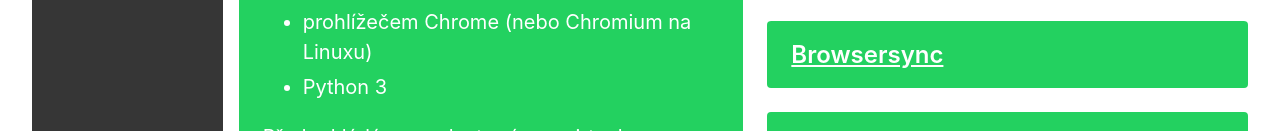
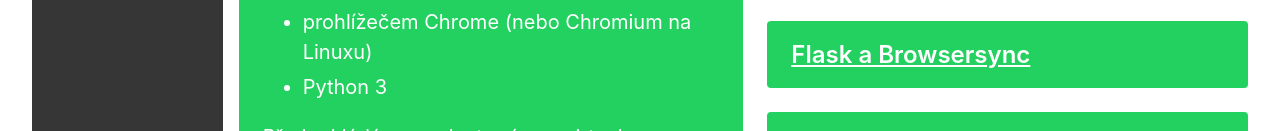
Before and after one commit to PyLadiesCZ/webkurz.pyladies.cz, a website: page index.html in a window 1280 px wide. Shown: the part 1503-1634 px from the top of the page. Drawn offline with nearby package versions, Linux system fonts and the light colour scheme; files that its build step writes are made by us from their sources.

Commit message:
Make name of the Browsersync lesson more specific

```diff
--- a/index.html
+++ b/index.html
@@ -191,7 +191,7 @@
                         </div>
                         <div class="tile is-parent">
                             <a href="/lekce/2/browsersync" class="tile is-child notification is-success">
-                                <div class="title is-4">Browsersync</div>
+                                <div class="title is-4">Flask a Browsersync</div>
                             </a>
                         </div>
                         <div class="tile is-parent">
```
Also changed, not shown: _menu.html (+1 -1 lines).
